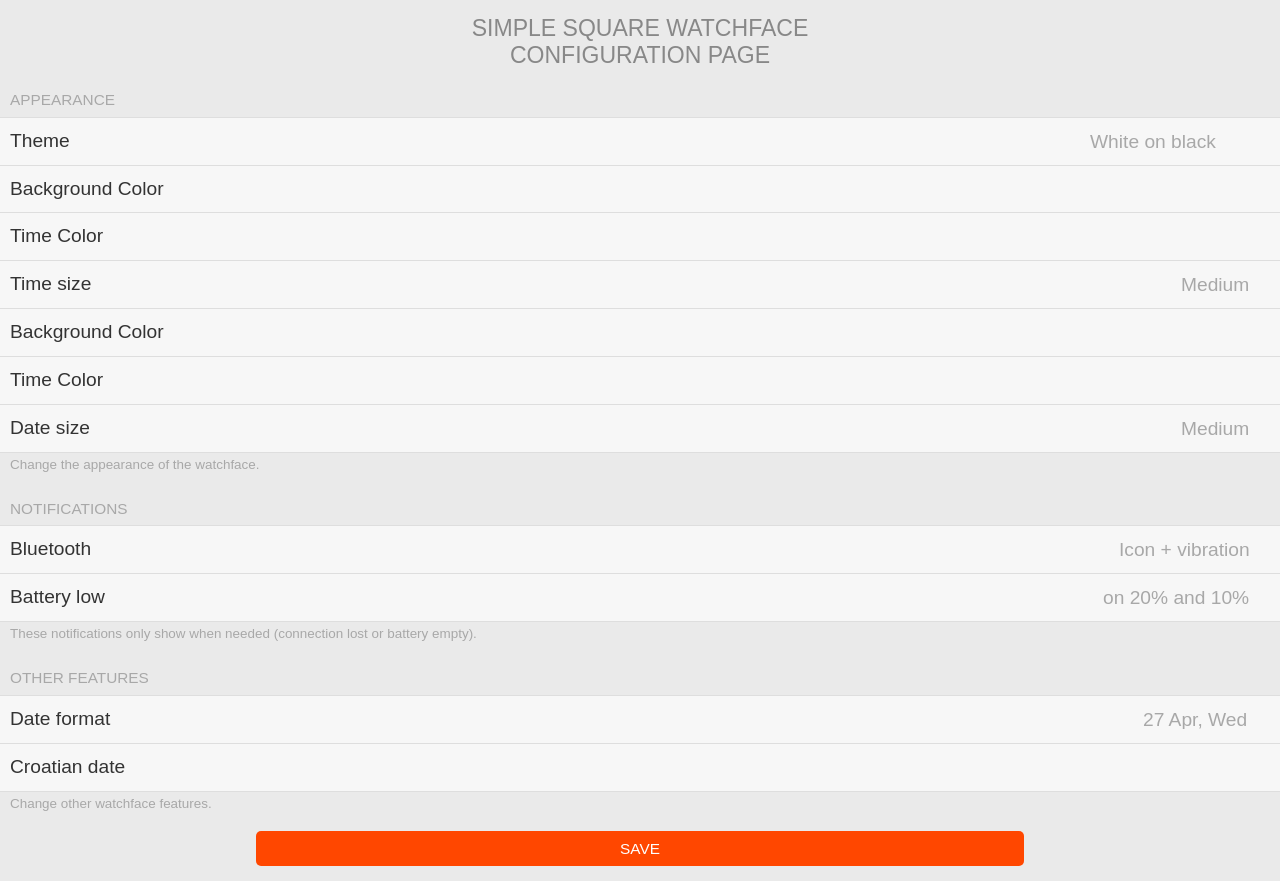
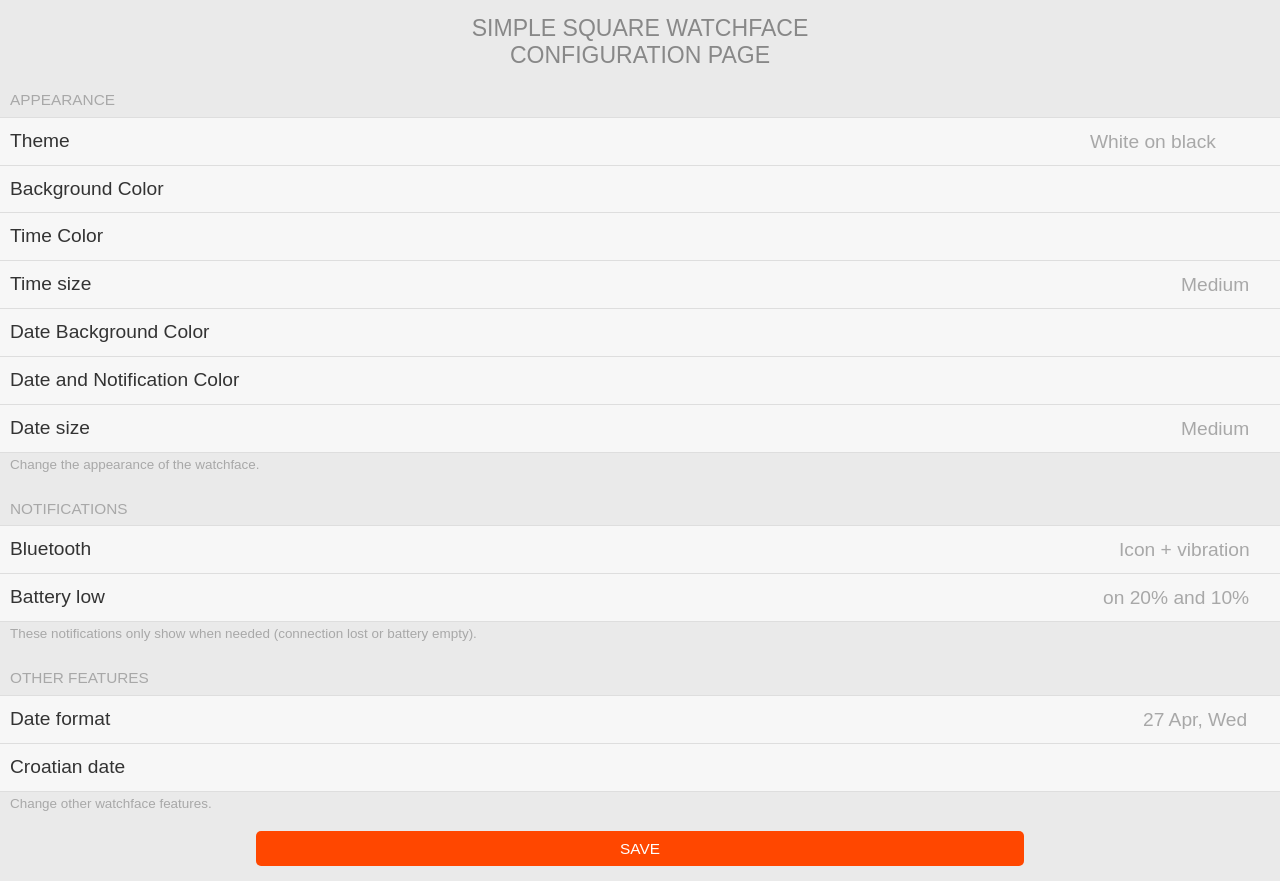
Before and after one commit to gogothegogo/SimpleSquare_Pebble, a plain HTML site: page index.html in a window 1280 px wide. Drawn offline with Linux system fonts and the light colour scheme; a script that the page names is missing.

Commit message:
Update index.html

```diff
--- a/index.html
+++ b/index.html
@@ -50,11 +50,11 @@
       </select>
     </label>
     <label class="item">
-      Background Color
+      Date Background Color
       <input type="text" class="item-color item-color-normal" id="colorDateBackground" value="#000000">
     </label>
     <label class="item">
-      Time Color
+      Date and Notification Color
       <input type="text" class="item-color item-color-sunny" id="colorDateText" value="#FFFFFF">
     </label>
     <label class="item">
```
